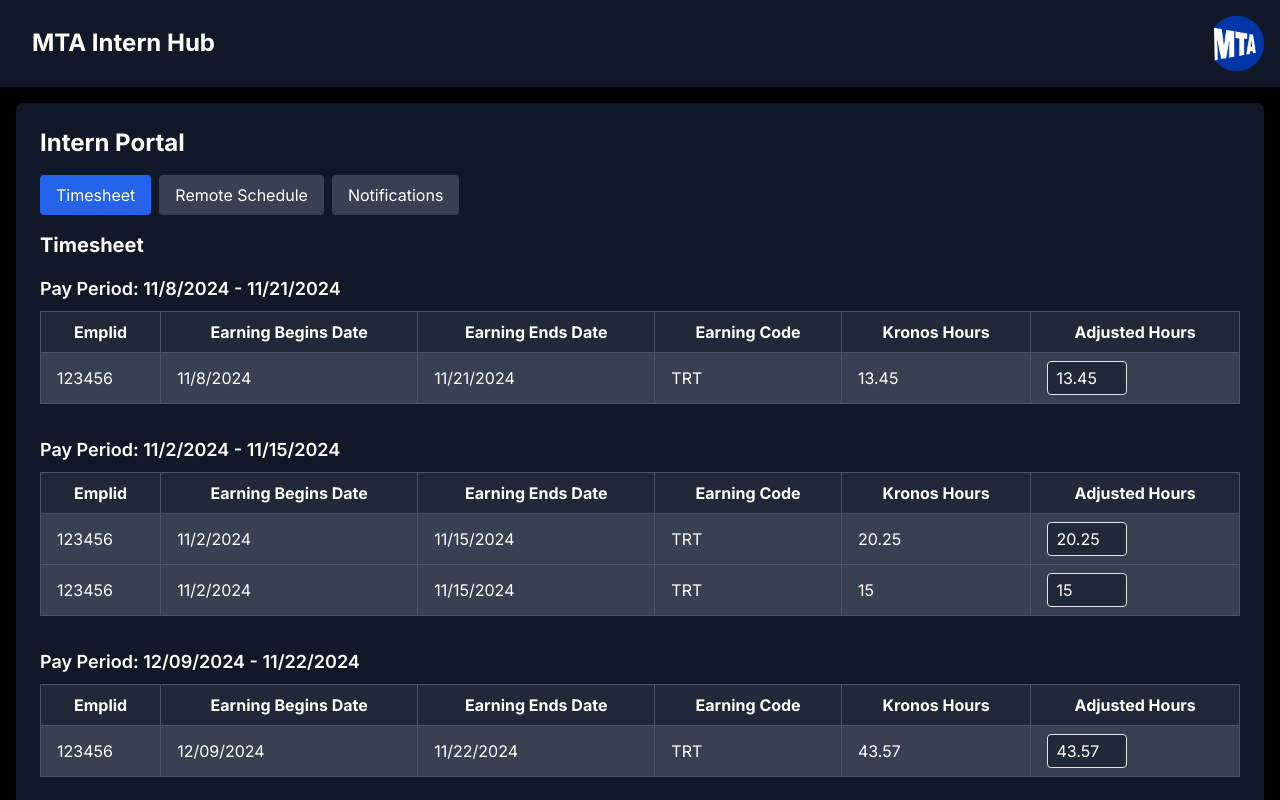
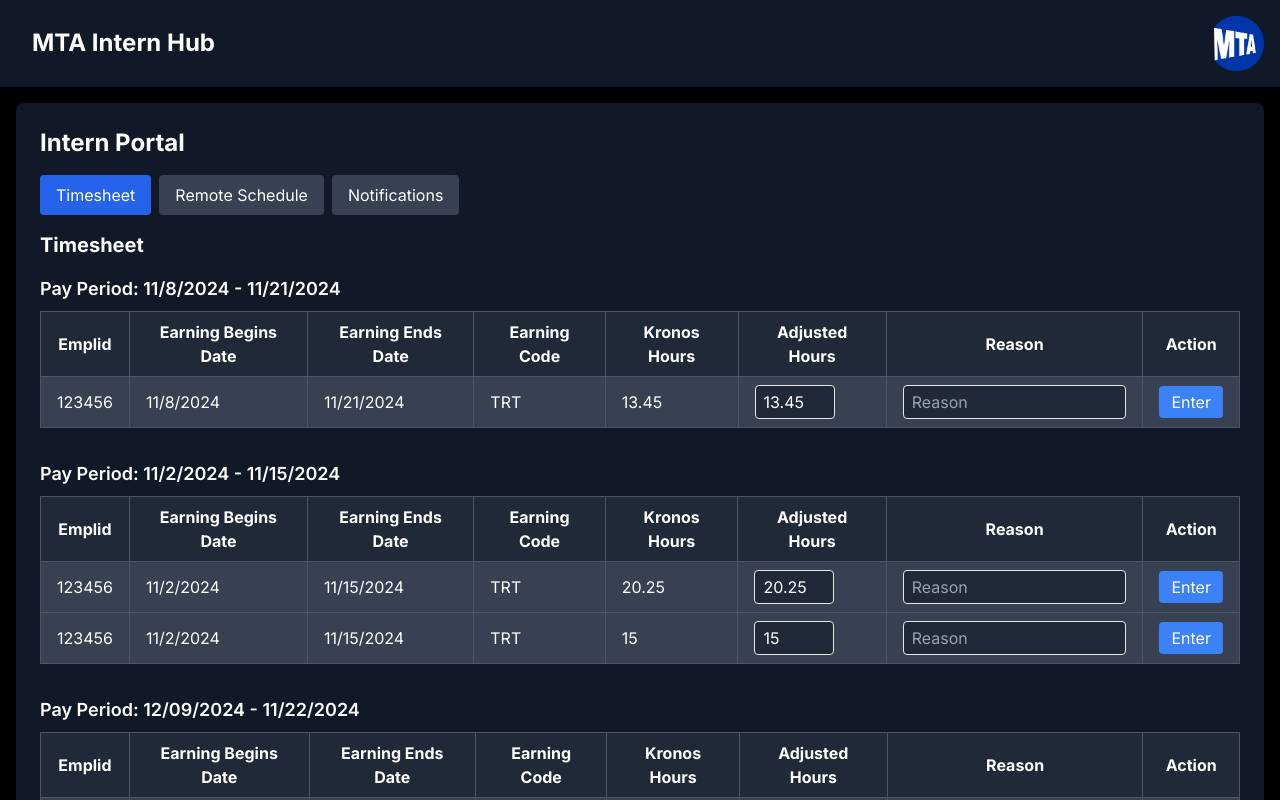
Before and after one commit to NabilHasan09/payroll-auto, a Next.js app in the folder payroll-management/: page /intern in a window 1280 px wide. Shown: the top 800 px of the page. Built offline with nearby package versions, Linux system fonts and the light colour scheme.

Commit message:
reveamp the UI

```diff
--- a/payroll-management/app/admin/page.tsx
+++ b/payroll-management/app/admin/page.tsx
@@ -18,14 +18,9 @@ export default function AdminDashboard() {
           className={`mr-2 ${activeTab === "dashboard" ? "bg-red-500 text-white" : "bg-gray-700"} px-4 py-2 rounded`}
           onClick={() => setActiveTab("dashboard")}
         >
-          Manager Dashboard
+          Finalized Timesheet Approval
         </button>
-        <button
-          className={`mr-2 ${activeTab === "approvals" ? "bg-red-500 text-white" : "bg-gray-700"} px-4 py-2 rounded`}
-          onClick={() => setActiveTab("approvals")}
-        >
-          Approvals
-        </button>
+
         <button
           className={`mr-2 ${activeTab === "summary" ? "bg-red-500 text-white" : "bg-gray-700"} px-4 py-2 rounded`}
           onClick={() => setActiveTab("summary")}
@@ -46,7 +41,6 @@ export default function AdminDashboard() {
         </button>
       </div>
       {activeTab === "dashboard" && <ManagerDashboard />}
-      {activeTab === "approvals" && <ApprovalWorkflow />}
       {activeTab === "summary" && <DataSummary />}
       {activeTab === "reports" && <ReportGenerator />}
       {activeTab === "communication" && <CommunicationTools />}
--- a/payroll-management/app/components/DataSummary.tsx
+++ b/payroll-management/app/components/DataSummary.tsx
@@ -4,9 +4,9 @@ import { useState, useEffect } from "react"
 
 // Dummy data to simulate consolidated data from Kronos and submitted timesheets
 const dummyConsolidatedData = [
-  { intern: "Gregory Tomchuk", department: "IT", totalHours: 40, adjustments: 2, flagged: false },
-  { intern: "Hasib Shaif", department: "Marketing", totalHours: 42, adjustments: 1, flagged: true },
-  { intern: "Bob Johnson", department: "Finance", totalHours: 38, adjustments: 0, flagged: false },
+  { intern: "Gregory Tomchuk", department: "IT", totalHours: 80, adjustments: 2, flagged: false },
+  { intern: "Hasib Shaif", department: "Marketing", totalHours: 75, adjustments: 0, flagged: false },
+  { intern: "Bob Johnson", department: "Finance", totalHours: 80, adjustments: 2, flagged: true },
 ]
 
 export default function DataSummary() {
@@ -25,7 +25,6 @@ export default function DataSummary() {
         <thead>
           <tr className="bg-gray-800">
             <th className="border border-gray-600 px-4 py-2">Intern</th>
-            <th className="border border-gray-600 px-4 py-2">Department</th>
             <th className="border border-gray-600 px-4 py-2">Total Hours</th>
             <th className="border border-gray-600 px-4 py-2">Adjustments</th>
             <th className="border border-gray-600 px-4 py-2">Flagged</th>
@@ -35,7 +34,6 @@ export default function DataSummary() {
           {consolidatedData.map((data) => (
             <tr key={data.intern} className={data.flagged ? "bg-red-400" : "bg-gray-700"}>
               <td className="border border-gray-600 px-4 py-2">{data.intern}</td>
-              <td className="border border-gray-600 px-4 py-2">{data.department}</td>
               <td className="border border-gray-600 px-4 py-2">{data.totalHours}</td>
               <td className="border border-gray-600 px-4 py-2">{data.adjustments}</td>
               <td className="border border-gray-600 px-4 py-2">{data.flagged ? "Yes" : "No"}</td>
--- a/payroll-management/app/components/InternScheduleSummary.tsx
+++ b/payroll-management/app/components/InternScheduleSummary.tsx
@@ -14,7 +14,7 @@ interface InternSchedule {
 // Dummy data to simulate intern schedules
 const dummyInternSchedules: InternSchedule[] = [
   {
-    intern: "John Doe",
+    intern: "Gregory Tomchuk",
     monday: { type: "on-site", hours: 8 },
     tuesday: { type: "on-site", hours: 8 },
     wednesday: { type: "remote", hours: 7 },
@@ -22,7 +22,7 @@ const dummyInternSchedules: InternSchedule[] = [
     friday: { type: "remote", hours: 7 },
   },
   {
-    intern: "Jane Smith",
+    intern: "Hasib Shaif",
     monday: { type: "remote", hours: 7 },
     tuesday: { type: "on-site", hours: 8 },
     wednesday: { type: "on-site", hours: 8 },
--- a/payroll-management/app/components/Timesheet.tsx
+++ b/payroll-management/app/components/Timesheet.tsx
@@ -1,5 +1,3 @@
-"use client"
-
 import { useState, useEffect } from "react"
 
 interface TimesheetEntry {
@@ -11,6 +9,7 @@ interface TimesheetEntry {
   EarnsBeginDt: string
   EarnsEndDt: string
   AdjustedHours?: number
+  AdjustmentReason?: string
 }
 
 // Dummy function to simulate fetching Kronos data
@@ -82,6 +81,9 @@ export default function Timesheet({ employeeId }: { employeeId: string }) {
   const [timesheet, setTimesheet] = useState<TimesheetEntry[]>([])
   const [loading, setLoading] = useState(true)
 
+  // Local state for editing the reason text before committing
+  const [reasonInputs, setReasonInputs] = useState<{ [index: number]: string }>({})
+
   useEffect(() => {
     const loadTimesheet = async () => {
       setLoading(true)
@@ -94,21 +96,33 @@ export default function Timesheet({ employeeId }: { employeeId: string }) {
 
   const handleAdjustment = (index: number, adjustedHours: number) => {
     setTimesheet((prevTimesheet) =>
-      prevTimesheet.map((entry, i) => (i === index ? { ...entry, AdjustedHours: adjustedHours } : entry)),
+      prevTimesheet.map((entry, i) =>
+        i === index
+          ? { ...entry, AdjustedHours: adjustedHours }
+          : entry
+      )
     )
   }
 
-  const groupedTimesheet = timesheet.reduce(
-    (acc, entry) => {
+  // Called when the user clicks the Enter button
+  const handleAdjustmentReason = (index: number, reason: string) => {
+    setTimesheet((prevTimesheet) =>
+      prevTimesheet.map((entry, i) =>
+        i === index
+          ? { ...entry, AdjustmentReason: reason }
+          : entry
+      )
+    )
+  }
+
+  const groupedTimesheet = timesheet.reduce((acc, entry) => {
     const key = `${entry.EarnsBeginDt} - ${entry.EarnsEndDt}`
     if (!acc[key]) {
       acc[key] = []
     }
     acc[key].push(entry)
     return acc
-    },
-    {} as Record<string, TimesheetEntry[]>,
-  )
+  }, {} as Record<string, TimesheetEntry[]>)
 
   if (loading) {
     return <div>Loading timesheet data...</div>
@@ -129,11 +143,17 @@ export default function Timesheet({ employeeId }: { employeeId: string }) {
                 <th className="border border-gray-600 px-4 py-2">Earning Code</th>
                 <th className="border border-gray-600 px-4 py-2">Kronos Hours</th>
                 <th className="border border-gray-600 px-4 py-2">Adjusted Hours</th>
+                <th className="border border-gray-600 px-4 py-2">Reason</th>
+                <th className="border border-gray-600 px-4 py-2">Action</th>
               </tr>
             </thead>
             <tbody>
-              {entries.map((entry, index) => (
-                <tr key={index} className="bg-gray-700">
+              {entries.map((entry, indexInGroup) => {
+                // Global index in `timesheet` array
+                const globalIndex = timesheet.indexOf(entry)
+
+                return (
+                  <tr key={indexInGroup} className="bg-gray-700">
                     <td className="border border-gray-600 px-4 py-2">{entry.Emplid}</td>
                     <td className="border border-gray-600 px-4 py-2">{entry.EarnsBeginDt}</td>
                     <td className="border border-gray-600 px-4 py-2">{entry.EarnsEndDt}</td>
@@ -144,12 +164,42 @@ export default function Timesheet({ employeeId }: { employeeId: string }) {
                         type="number"
                         className="border rounded px-2 py-1 w-20 bg-gray-800 text-white"
                         defaultValue={entry.Hours}
-                      onChange={(e) => handleAdjustment(timesheet.indexOf(entry), Number.parseFloat(e.target.value))}
+                        onChange={(e) =>
+                          handleAdjustment(globalIndex, Number.parseFloat(e.target.value))
+                        }
                       />
                     </td>
-
+                    <td className="border border-gray-600 px-4 py-2">
+                      <input
+                        type="text"
+                        className="border rounded px-2 py-1 w-full bg-gray-800 text-white"
+                        placeholder="Reason"
+                        // Show the local reason if typed, else fallback to what's in state
+                        value={reasonInputs[globalIndex] ?? entry.AdjustmentReason ?? ""}
+                        onChange={(e) =>
+                          setReasonInputs((prev) => ({
+                            ...prev,
+                            [globalIndex]: e.target.value,
+                          }))
+                        }
+                      />
+                    </td>
+                    <td className="border border-gray-600 px-4 py-2 text-center">
+                      <button
+                        className="px-3 py-1 bg-blue-500 text-white rounded"
+                        onClick={() =>
+                          handleAdjustmentReason(
+                            globalIndex,
+                            reasonInputs[globalIndex] ?? ""
+                          )
+                        }
+                      >
+                        Enter
+                      </button>
+                    </td>
                   </tr>
-              ))}
+                )
+              })}
             </tbody>
           </table>
         </div>
--- a/payroll-management/app/layout.tsx
+++ b/payroll-management/app/layout.tsx
@@ -2,7 +2,6 @@ import "./globals.css"
 import { Inter } from "next/font/google"
 import Image from "next/image"
 import logo from "../public/logo.png"
-import MTAlogo from "../public/MTAlogo2.jpg"
 
 const inter = Inter({ subsets: ["latin"] })
 
--- a/payroll-management/app/manager/page.tsx
+++ b/payroll-management/app/manager/page.tsx
@@ -2,6 +2,7 @@
 
 import { useState } from "react"
 import InternScheduleSummary from "../components/InternScheduleSummary"
+import ApprovalWorkflow from "../admin/components/ApprovalWorkFlow"
 
 export default function ManagerPortal() {
   const [activeTab, setActiveTab] = useState("summary")
@@ -11,13 +12,22 @@ export default function ManagerPortal() {
     <h2 className="text-2xl font-bold mb-4">Manager Portal</h2>
     <div className="mb-4">
       <button
-          className={`${activeTab === "summary" ? "bg-green-500 text-white" : "bg-gray-200"} px-4 py-2 rounded`}
+        className={`mr-2 ${activeTab === "summary" ? "bg-red-500 text-white" : "bg-gray-700"} px-4 py-2 rounded`}
         onClick={() => setActiveTab("summary")}
       >
         Intern Schedule Summary
       </button>
+
+      <button
+        className={`${activeTab === "approvals" ? "bg-red-500 text-white" : "bg-gray-700"} px-4 py-2 rounded`}
+        onClick={() => setActiveTab("approvals")}
+      >
+        Manager Approvals
+      </button>
     </div>
       {activeTab === "summary" && <InternScheduleSummary />}
+      {activeTab === "approvals" && <ApprovalWorkflow/>}
+
     </div>
   )
 }
--- a/payroll-management/app/page.tsx
+++ b/payroll-management/app/page.tsx
@@ -2,7 +2,7 @@ import Link from "next/link"
 import * as React from 'react';
 import { Stack } from "@mui/material";
 import Button from '@mui/material/Button';
-import MTAlogo from "../public/MTAlogo2.jpg";
+import MTAlogo from "../public/mtalogo.png";
 import Image from "next/image";
 
 
```
Lines whose indentation alone changed are shown as unchanged.
